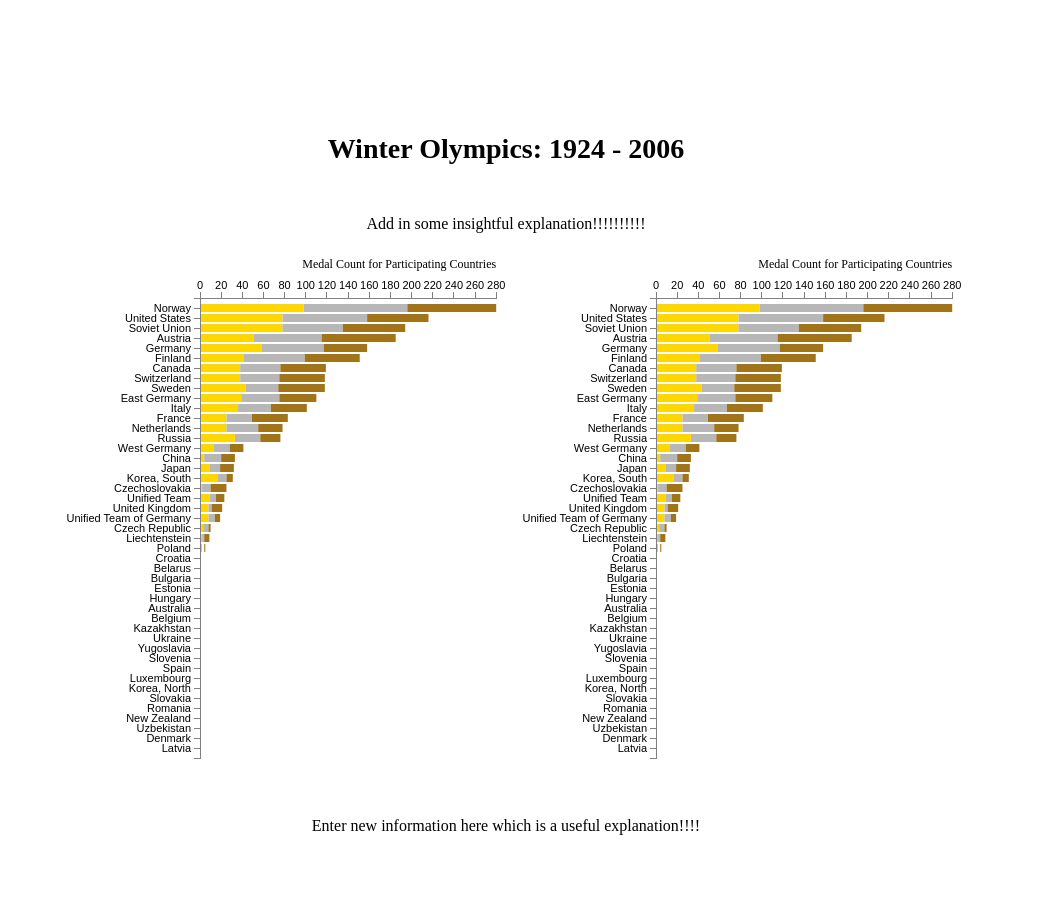
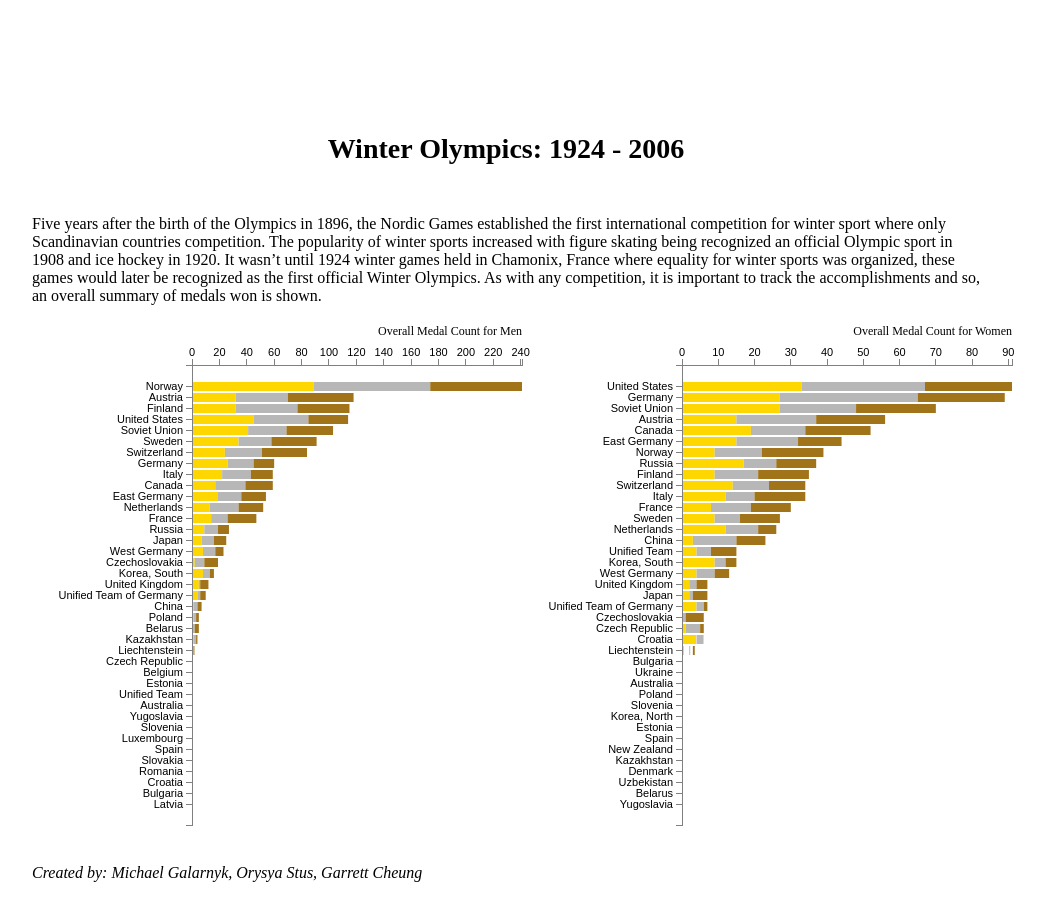
Before and after one commit to MohamedBaligh/DSE241_Data_Visualization, a plain HTML site: page exercise2/exercise2.html in a window 1280 px wide. Shown: the whole page, without its empty margins (134-1179 px from the left). Before the commit the page ends 868 px from the top, so only its background shows below. Drawn offline with nearby package versions, Linux system fonts and the light colour scheme.

Commit message:
more final changes to visual

```diff
--- a/exercise2/exercise2.html
+++ b/exercise2/exercise2.html
@@ -22,25 +22,22 @@
 		margin-bottom: 25px;
 	}
 
-	#chart1 {
-		position: relative;
-		width: auto;
-		height: auto;
-		margin-left: auto;
-		margin-right: auto;
-		margin-top: 10px;
-		padding: 5px;
-		background-color: white;
+	#wrap {
+		width: 1000px;
 	}
 
-	#chart2 {
-		width: auto;
+	.chart1 {
+		width:500px;
+		background-color:blue;
 		height: auto;
-		margin-left: auto;
-		margin-right: auto;
-		margin-top: 10px;
-		padding: 5px;
-		background-color: white;
+		float: left;
+	}
+
+	.chart2 {
+		width:500px;
+		background-color: black;
+		height: auto;
+		float: right;
 	}
 
 	h1 {
@@ -114,23 +111,26 @@
 	    <p><span id="value">100</span>
 	</div>
 
-	<p align="center" style="font-size:16px","font-family:verdana">Add in some insightful explanation!!!!!!!!!!</p>
+	<p align="left" style="font-size:16px","font-family:verdana">Five years after the birth of the Olympics in 1896, the Nordic Games established the first international competition for winter sport where only Scandinavian countries competition. The popularity of winter sports increased with figure skating being recognized an official Olympic sport in 1908 and ice hockey in 1920. It wasn’t until 1924 winter games held in Chamonix, France where equality for winter sports was organized, these games would later be recognized as the first official Winter Olympics. As with any competition, it is important to track the accomplishments and so, an overall summary of medals won is shown.</p>
 
-	<div id="chart1" align="center" ></div>
-	<div id="chart2" align="center" >
-			<p align="center" style="font-size:16px","font-family:verdana"> Enter new information here which is a useful explanation!!!! </p>
+
+	<div id="wrap">
+		<div id="chart1" align="center" ></div>
+		<div id="chart2" align="center" >
+			<p align="left" style="font-size:16px","font-family:verdana"><i> Created by: Michael Galarnyk, Orysya Stus, Garrett Cheung</i>
+ </p></div>
 	</div>
 
 	<script type="text/javascript">
 
 	var divW = document.getElementById("chart1");
-	var width = divW.clientWidth*0.70;
+	var width = divW.clientWidth*0.30;
 	var height = 900;
 	var padding = [ 50, 10, 20, 150 ];  //Top, right, bottom, left
 
 
 	// Get the Medal By Country data
-	d3.csv("Medal_Country.csv", function(data) {
+	d3.csv("Medal_Country_men.csv", function(data) {
 
 	var header = ["Gold", "Silver", "Bronze"];
 	var stack = d3.layout.stack();
@@ -252,7 +252,7 @@
 		.attr("y", (padding[0]-30))
 	    .style("text-anchor", "end")
 	    .style("font-size", "12px")
-	    .text("Medal Count for Participating Countries");
+	    .text("Overall Medal Count for Men");
 
 	});
 
@@ -261,20 +261,12 @@
 	var divW = document.getElementById("chart2");
 
 	var margin = {top: 50, right: 10, bottom: 20, left: 150};
-	// var padding = [ 50, 10, 20, 150 ];  //Top, right, bottom, left
 
 	var width = divW.clientWidth*0.65 - margin.left - margin.right,
 	    height = 600 - margin.top - margin.bottom;
 
-
-	// var divW = document.getElementById("chart1");
-	// var width = divW.clientWidth*0.70;
-	// var height = 900;
-	// var padding = [ 50, 10, 20, 150 ];  //Top, right, bottom, left
-
-
 	// Get the Medal By Country data
-	d3.csv("Medal_Country.csv", function(data) {
+	d3.csv("Medal_Country_women.csv", function(data) {
 
 	var header = ["Gold", "Silver", "Bronze"];
 	var stack = d3.layout.stack();
@@ -402,7 +394,7 @@
 		.attr("y", (padding[0]-30))
 	    .style("text-anchor", "end")
 	    .style("font-size", "12px")
-	    .text("Medal Count for Participating Countries");
+	    .text("Overall Medal Count for Women");
 
 	});
 
```
Also changed, not shown: exercise2/Screenshot of visualization.PNG (added).
